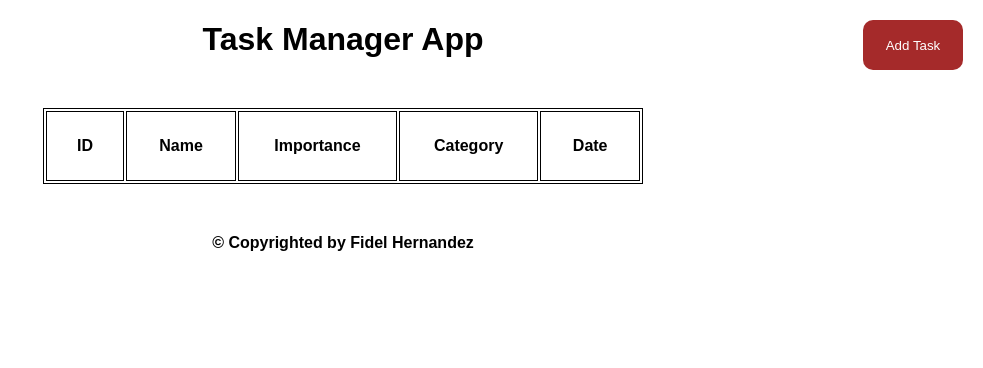
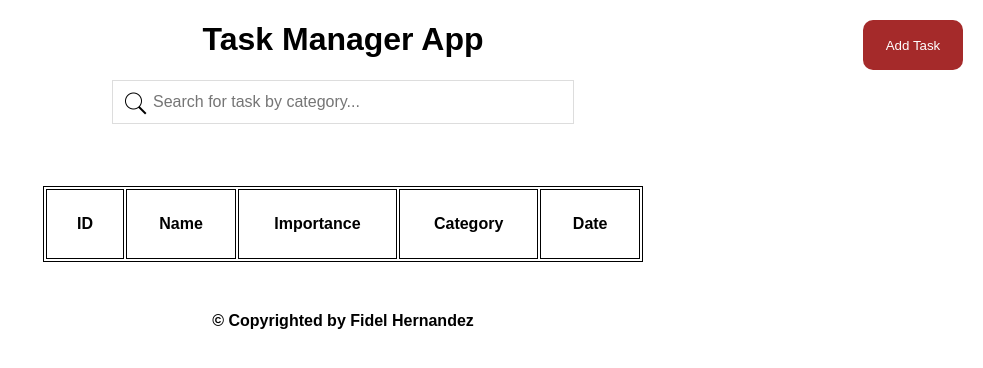
Before and after one commit to FHernandez08/task-manager-app, a plain HTML site: page index.html in a window 1280 px wide. Shown: the whole page, without its empty margins (297-1280 px from the left). Drawn offline with Linux system fonts and the light colour scheme.

Commit message:
added search bar for task filtering

```diff
--- a/index.html
+++ b/index.html
@@ -52,6 +52,8 @@
             </form>
         </div>
 
+        <input type="text" name="search-category" id="search-category" title="Type in name" placeholder="Search for task by category...">
+
         <!-- table that will add details from the task being added-->
         <!-- it will unclude buttons that would be able to delete and edit tasks (possibly in JS file)-->
         <table id="tasks-table">
--- a/style.css
+++ b/style.css
@@ -21,6 +21,18 @@ header {
     border-radius: 10px;
     border: none;
     height: 50px;
+}
+
+#search-category {
+    background-image: url('images/search-icon.png');
+  background-position: 10px 10px;
+  background-repeat: no-repeat;
+  background-size: 25px;
+  width: 400px;
+  font-size: 16px;
+  padding: 12px 20px 12px 40px;
+  border: 1px solid #ddd;
+  margin-bottom: 12px;
 }
 
 #tasks-table {
```
Also changed, not shown: images/search-icon.png (added).
